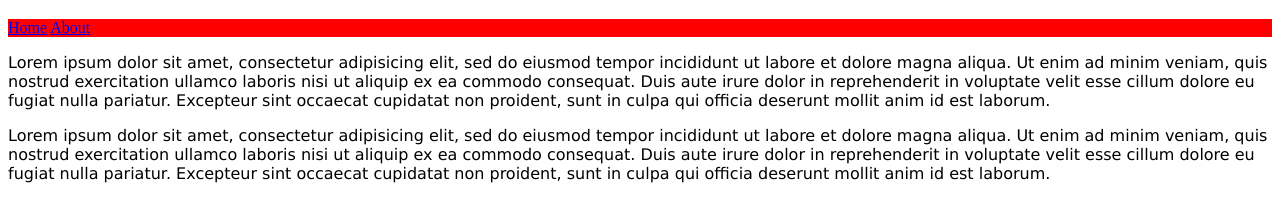
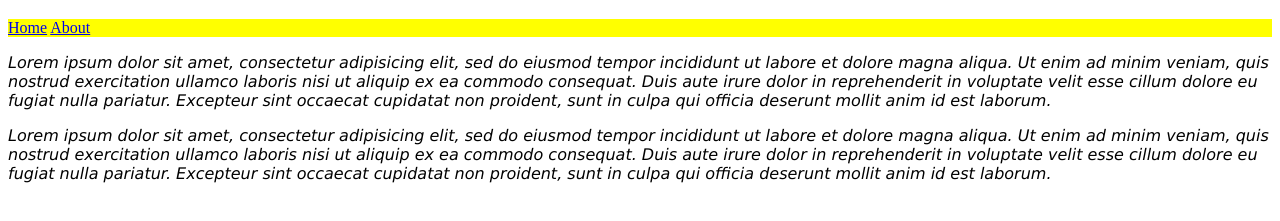
Before and after one commit to Juliusqaz123/Juliusqaz123.github.io, a plain HTML site: page index.html in a window 1280 px wide. Shown: the part 61-282 px from the top of the page. Drawn offline with Linux system fonts and the light colour scheme.

Commit message:
Update styles.css

```diff
--- a/styles.css
+++ b/styles.css
@@ -1,10 +1,11 @@
 p {
 	font-family: verdana;
+	font-style : italic;
 	}
 title {
 	font-size: 200%;
 }
 
 nav {
-	background-color: red;
+	background-color: yellow;
 }
```
